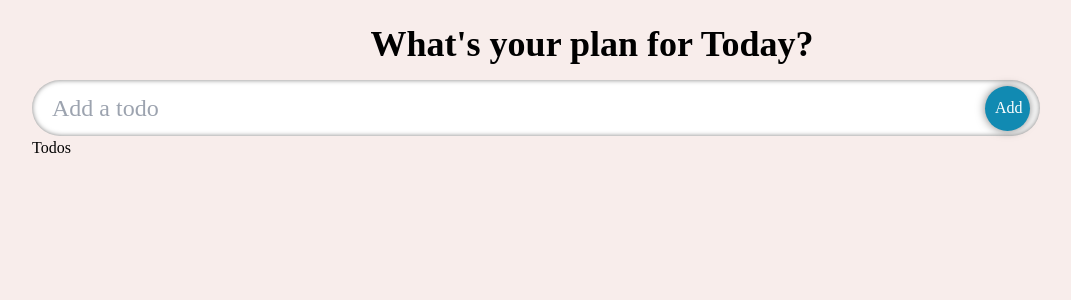
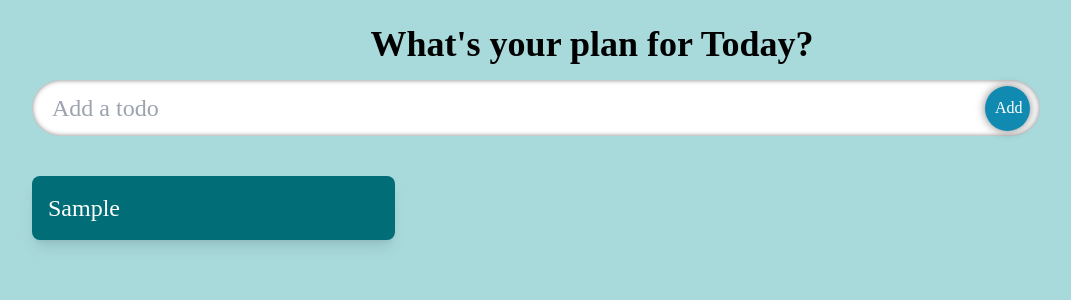
Before and after one commit to suhag-alamin/react-typescript-todo, a React (Create React App) app: page / in a window 1280 px wide. Both pictures are taken after typing "Sample" into the empty fields and a click on the button "Add". Shown: the top 300 px of the page, without its empty margins (48-1119 px from the left). Built offline with nearby package versions, Linux system fonts and the light colour scheme; a web font is replaced by a local one.

Commit message:
show and add todo

```diff
--- a/src/App.css
+++ b/src/App.css
@@ -3,7 +3,7 @@
 body {
   font-family: "Neucha", cursive;
   font-weight: 400;
-  background: #f8edeb;
+  background: #a8dadc;
 }
 /* todo style  */
 
@@ -12,6 +12,7 @@ body {
   align-items: center;
   width: 90%;
   position: relative;
+  margin-bottom: 40px;
 }
 
 .todo-input {
@@ -51,3 +52,8 @@ body {
   transform: scale(0.8);
   box-shadow: 0 0 5px rgba(0, 0, 0, 0.5);
 }
+
+.single-todo-box {
+  background: #006d77;
+  color: #fff;
+}
--- a/src/components/TodoCom/AddTodo.tsx
+++ b/src/components/TodoCom/AddTodo.tsx
@@ -1,25 +1,27 @@
-import { useRef } from "react";
+import React, { useRef } from "react";
 
 const AddTodo = ({
-  hanldeAddTodo,
+  handleAddTodo,
 }: {
-  hanldeAddTodo: (text: string) => void;
+  handleAddTodo: (text: string) => void;
 }) => {
   const todoRef = useRef<HTMLInputElement>(null);
 
-  const hanldeSubmit: (e: any) => void = (e) => {
+  const handleSubmit: (e: React.FormEvent) => void = (e) => {
     e.preventDefault();
     if (todoRef.current && todoRef.current.value !== "") {
       const todo = todoRef.current.value;
-      hanldeAddTodo(todo);
+      handleAddTodo(todo);
+      todoRef.current?.blur();
       todoRef.current.value = "";
     } else {
       alert("Please enter a todo");
+      todoRef.current?.blur();
     }
   };
 
   return (
-    <form className="todo-form" onSubmit={hanldeSubmit}>
+    <form className="todo-form" onSubmit={handleSubmit}>
       <input
         type="text"
         className="todo-input"
--- /dev/null
+++ b/src/components/TodoCom/SingleTodo.tsx
@@ -0,0 +1,16 @@
+import React from "react";
+import { TodoInterface } from "./todoInterface";
+
+interface Props {
+  todo: TodoInterface;
+}
+
+const SingleTodo: React.FC<Props> = ({ todo }) => {
+  return (
+    <div className="single-todo-box p-4 rounded-lg shadow-lg">
+      <h3 className="text-2xl">{todo.todo}</h3>
+    </div>
+  );
+};
+
+export default SingleTodo;
--- a/src/components/TodoCom/TodoLists.tsx
+++ b/src/components/TodoCom/TodoLists.tsx
@@ -1,16 +1,28 @@
-import React from "react";
+import { useState } from "react";
 import AddTodo from "./AddTodo";
+import { TodoInterface } from "./todoInterface";
 import Todos from "./Todos";
 
 const TodoLists = () => {
-  const hanldeAddTodo: (todo: string) => void = (todo) => {
-    console.log(todo);
+  const [todos, setTodos] = useState<TodoInterface[]>([]);
+
+  const handleAddTodo: (todo: string) => void = (todo) => {
+    setTodos([
+      ...todos,
+      {
+        id: todos.length,
+        todo,
+        isCompleted: false,
+      },
+    ]);
   };
+
+  console.log(todos);
 
   return (
     <div className="container mx-auto px-20">
-      <AddTodo hanldeAddTodo={hanldeAddTodo} />
-      <Todos />
+      <AddTodo handleAddTodo={handleAddTodo} />
+      <Todos todos={todos} />
     </div>
   );
 };
--- a/src/components/TodoCom/Todos.tsx
+++ b/src/components/TodoCom/Todos.tsx
@@ -1,7 +1,19 @@
 import React from "react";
+import SingleTodo from "./SingleTodo";
+import { TodoInterface } from "./todoInterface";
 
-const Todos = () => {
-  return <div>Todos</div>;
+interface TodosProps {
+  todos: TodoInterface[];
+}
+
+const Todos: React.FC<TodosProps> = ({ todos }) => {
+  return (
+    <div className="grid grid-cols-3 gap-4 justify-around">
+      {todos.map((todo) => (
+        <SingleTodo key={todo.id} todo={todo} />
+      ))}
+    </div>
+  );
 };
 
 export default Todos;
--- /dev/null
+++ b/src/components/TodoCom/todoInterface.ts
@@ -0,0 +1,5 @@
+export interface TodoInterface {
+  id: number;
+  todo: string;
+  isCompleted: boolean;
+}
```
